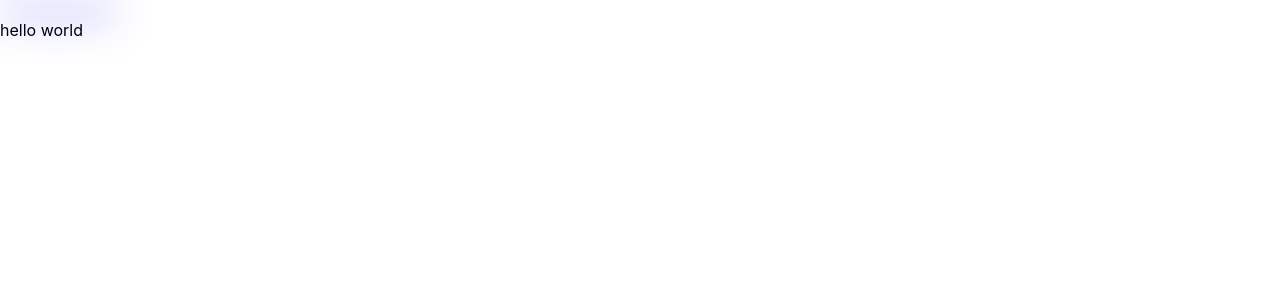
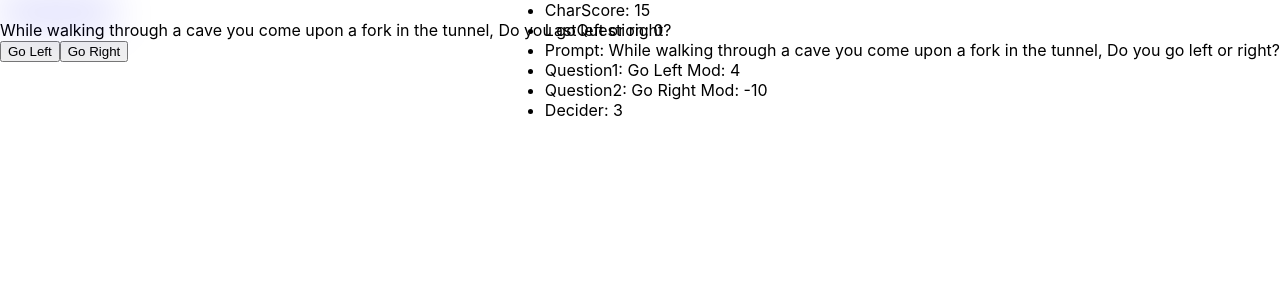
Before and after one commit to mqt2999/TheSecretIsle, a React (Create React App) app in the folder client/: page /Quiz in a window 1280 px wide. Shown: the top 300 px of the page. Built offline with nearby package versions, Linux system fonts and the light colour scheme; no server answers.

Commit message:
changing some stuff

```diff
--- a/client/src/App.js
+++ b/client/src/App.js
@@ -14,7 +14,8 @@
     <Router>
       <div>
         <Navbar />
-          <Route exact path="/Story" component={Story} />
+
+          <Route exact path="/" component={Home} />
           <Route exact path="/Login" component={Login} />
           <Route exact path="/SignUp" component={SignUp} />
           <Route exact path="/Quiz" component={Quiz} />
--- a/client/src/pages/Quiz.js
+++ b/client/src/pages/Quiz.js
@@ -3,6 +3,7 @@
 import Row from "../components/Row";
 import Col from "../components/Col";
 import axios from "axios"
+import Story from '../components/Story';
 
 function Quiz() {
     const [questions, setQuestions]= useState({})
@@ -33,7 +34,7 @@
 
       return(
           <div>
-              hello world
+              <Story/>
           </div>
       )
 
--- a/client/src/pages/SignUp.js
+++ b/client/src/pages/SignUp.js
@@ -6,7 +6,7 @@
 
 function SignUp() {
   const [email, setEmail] = useState("");
-  const [password, setPassword] = useState=("");
+  const [password, setPassword] = useState("");
 
  // put this on the submit button for the sign up
   function createUser(){
```
